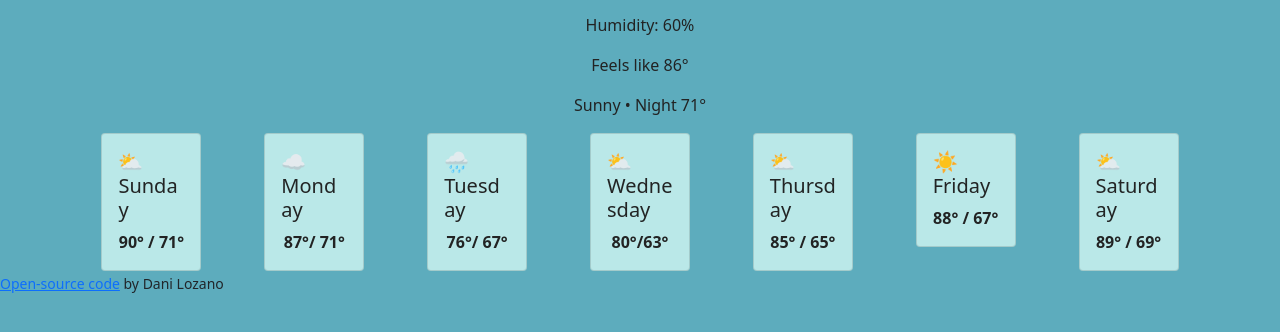
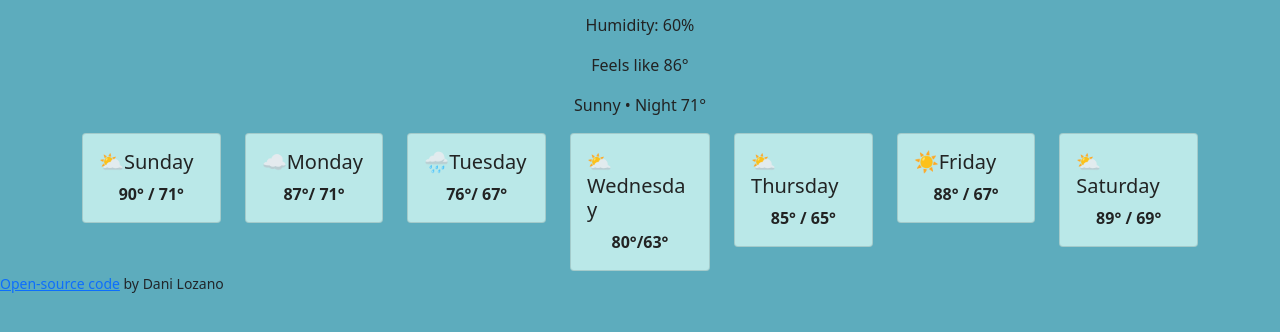
Before and after one commit to Dtrain-coder/project-weather-, a plain HTML site: page index.html in a window 1280 px wide. Shown: the part 266-598 px from the top of the page. Drawn offline with nearby package versions, Linux system fonts and the light colour scheme.

Commit message:
changing max-width

```diff
--- a/style.css
+++ b/style.css
@@ -44,6 +44,6 @@ p {
 .card {
   padding: -5px;
   background-color: #bae8e8;
-  max-width: 100px;
+  max-width: 140px;
   margin: 0 auto;
 }
```
